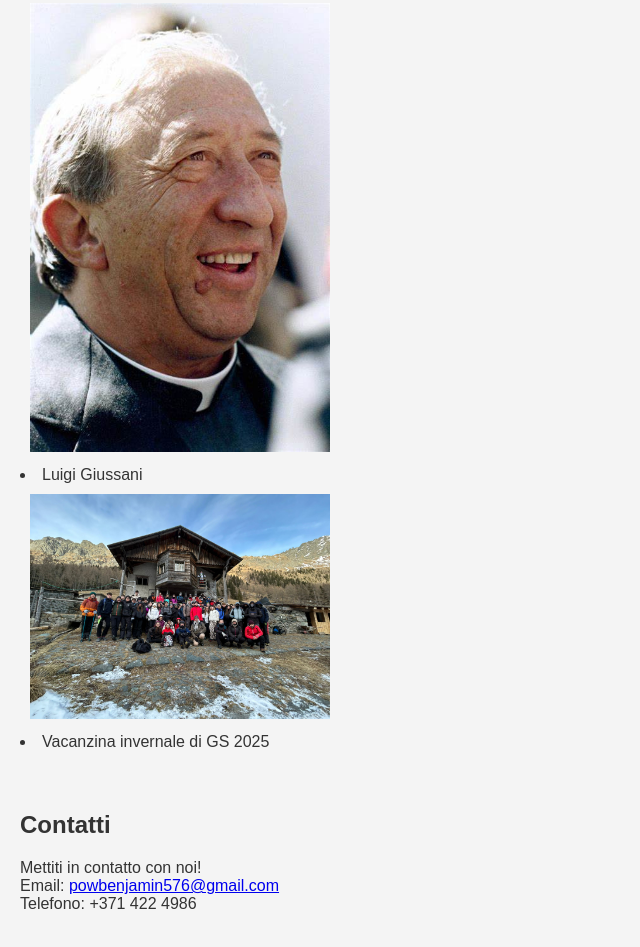
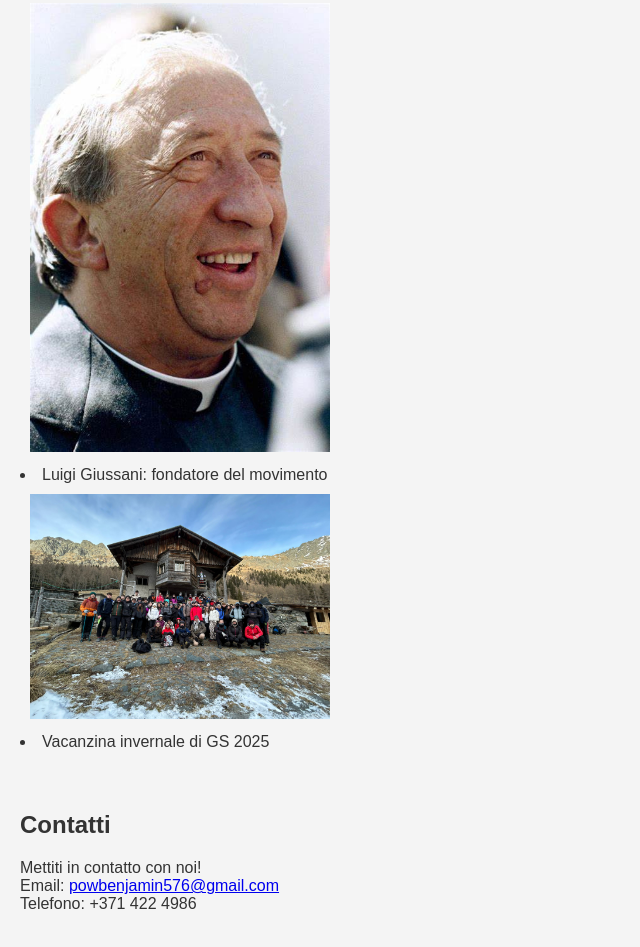
Before and after one commit to JembiPower/gs.github.io, a plain HTML site: page index.html in a window 1280 px wide. Shown: the part 898-1845 px from the top of the page, without its empty margins (0-640 px from the left). Drawn offline with Linux system fonts and the light colour scheme.

Commit message:
Update index.html
Signed-off-by: JembiPower <163330059+JembiPower@users.noreply.github.com>

```diff
--- a/index.html
+++ b/index.html
@@ -111,7 +111,7 @@
         <h2>Galleria fotografica</h2>
         <div class="gallery">
             <img src="foto2.jpg" alt="Foto 1">
-            <li>Luigi Giussani</li>
+            <li>Luigi Giussani: fondatore del movimento</li>
             <img src="foto1.jpg" alt="Foto 2">
             <li>Vacanzina invernale di GS 2025</li>
         </div>
```
